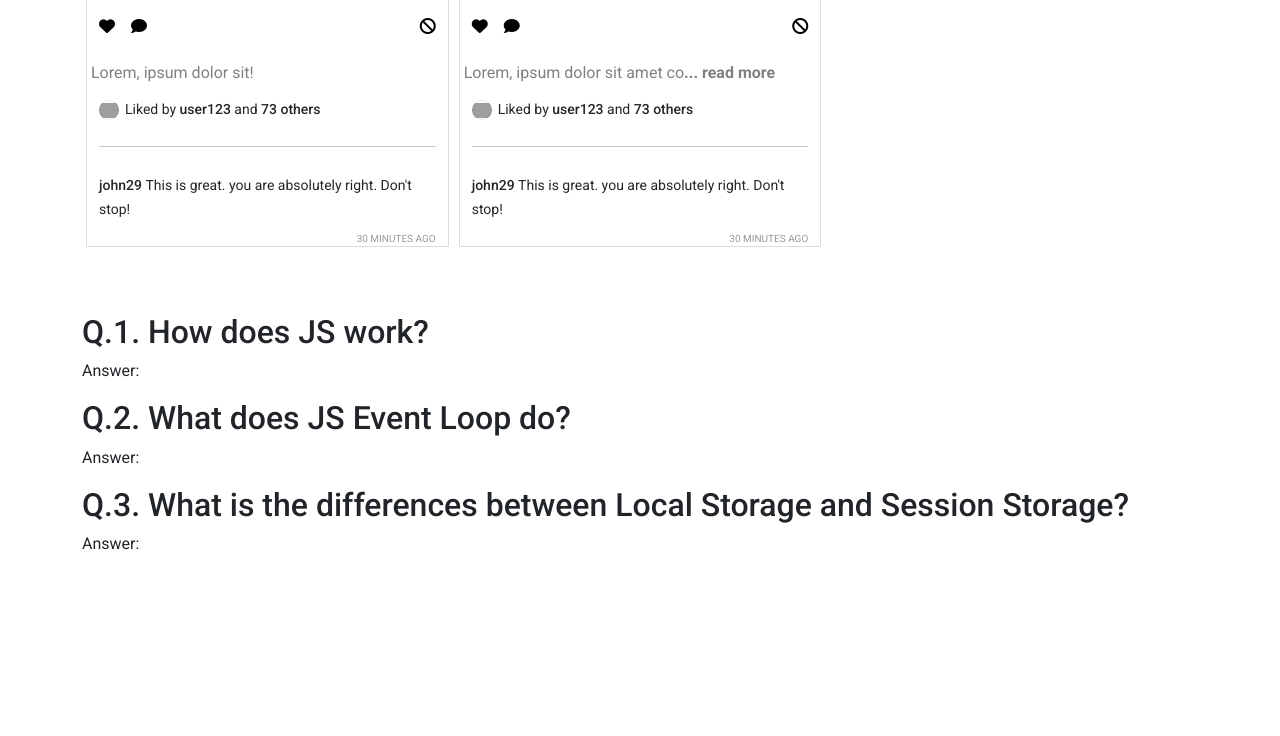
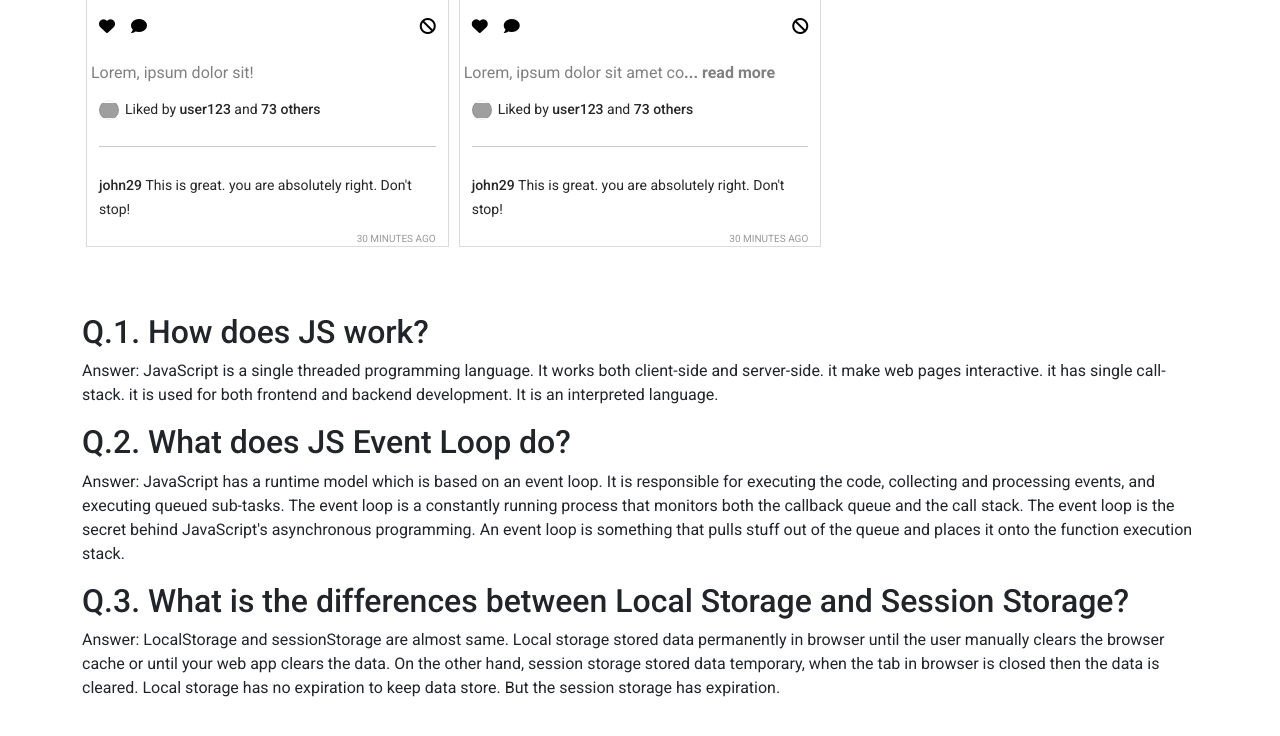
Before and after one commit to gandib/insta-shohor-gandib, a plain HTML site: page index.html in a window 1280 px wide. Shown: the part 1285-2021 px from the top of the page. Before the commit the page ends 1891 px from the top, so only its background shows below. Drawn offline with nearby package versions, Linux system fonts and the light colour scheme; grey boxes are pictures that could not be loaded.

Commit message:
sixth commit

```diff
--- a/index.html
+++ b/index.html
@@ -60,11 +60,20 @@
     <section class="container question-and-answer">
         <!----- Questions and Answers ----->
         <h2>Q.1. How does JS work?</h2>
-        <p>Answer: </p>
+        <p>Answer: JavaScript is a single threaded programming language. It works both client-side and server-side. it
+            make web pages interactive. it has single call-stack. it is used for both frontend and backend development.
+            It is an interpreted language. </p>
         <h2>Q.2. What does JS Event Loop do?</h2>
-        <p>Answer: </p>
+        <p>Answer: JavaScript has a runtime model which is based on an event loop. It is responsible for executing the
+            code, collecting and processing events, and executing queued sub-tasks. The event loop is a constantly
+            running process that monitors both the callback queue and the call stack. The event loop is the secret
+            behind JavaScript's asynchronous programming. An event loop is something that pulls stuff out of the queue
+            and places it onto the function execution stack.</p>
         <h2>Q.3. What is the differences between Local Storage and Session Storage?</h2>
-        <p>Answer: </p>
+        <p>Answer: LocalStorage and sessionStorage are almost same. Local storage stored data permanently in browser
+            until the user manually clears the browser cache or until your web app clears the data. On the other hand,
+            session storage stored data temporary, when the tab in browser is closed then the data is cleared. Local
+            storage has no expiration to keep data store. But the session storage has expiration.</p>
     </section>
     <footer></footer>
 
```
